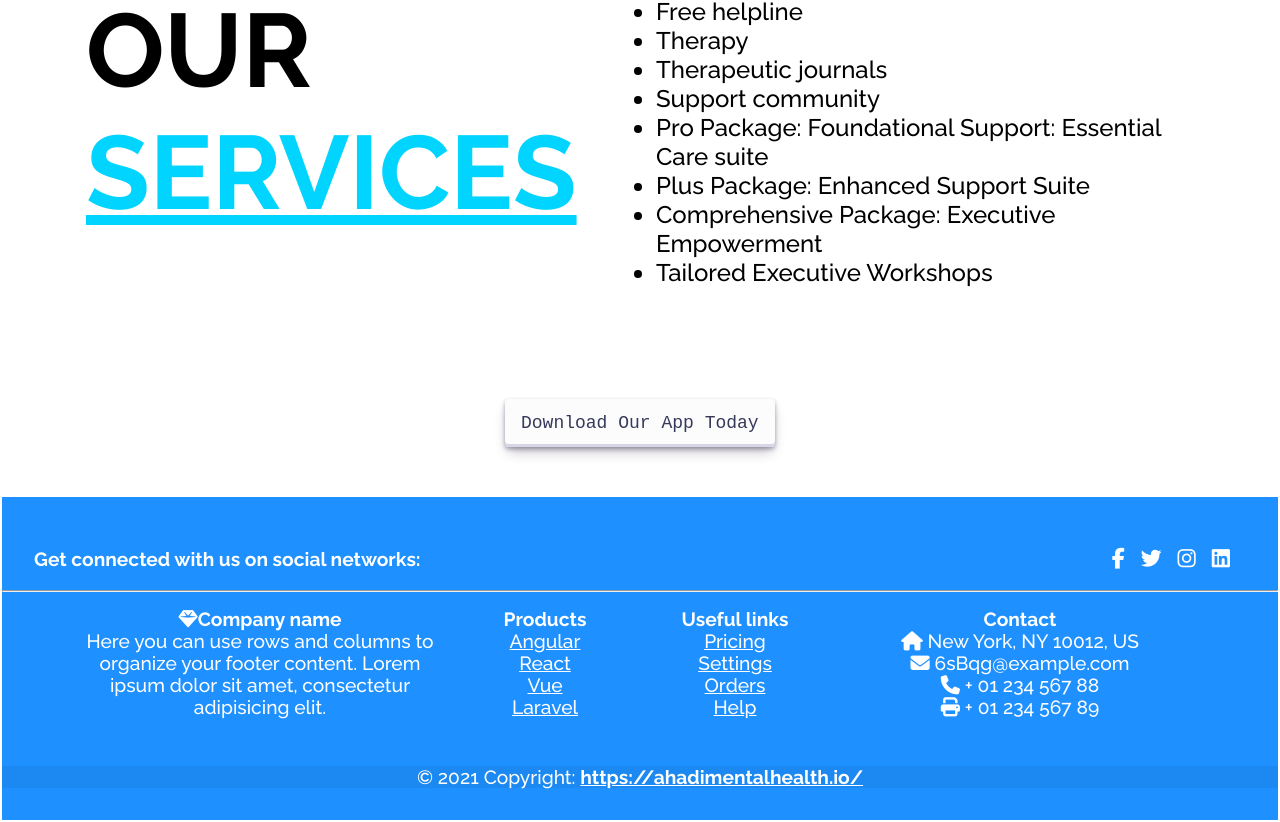
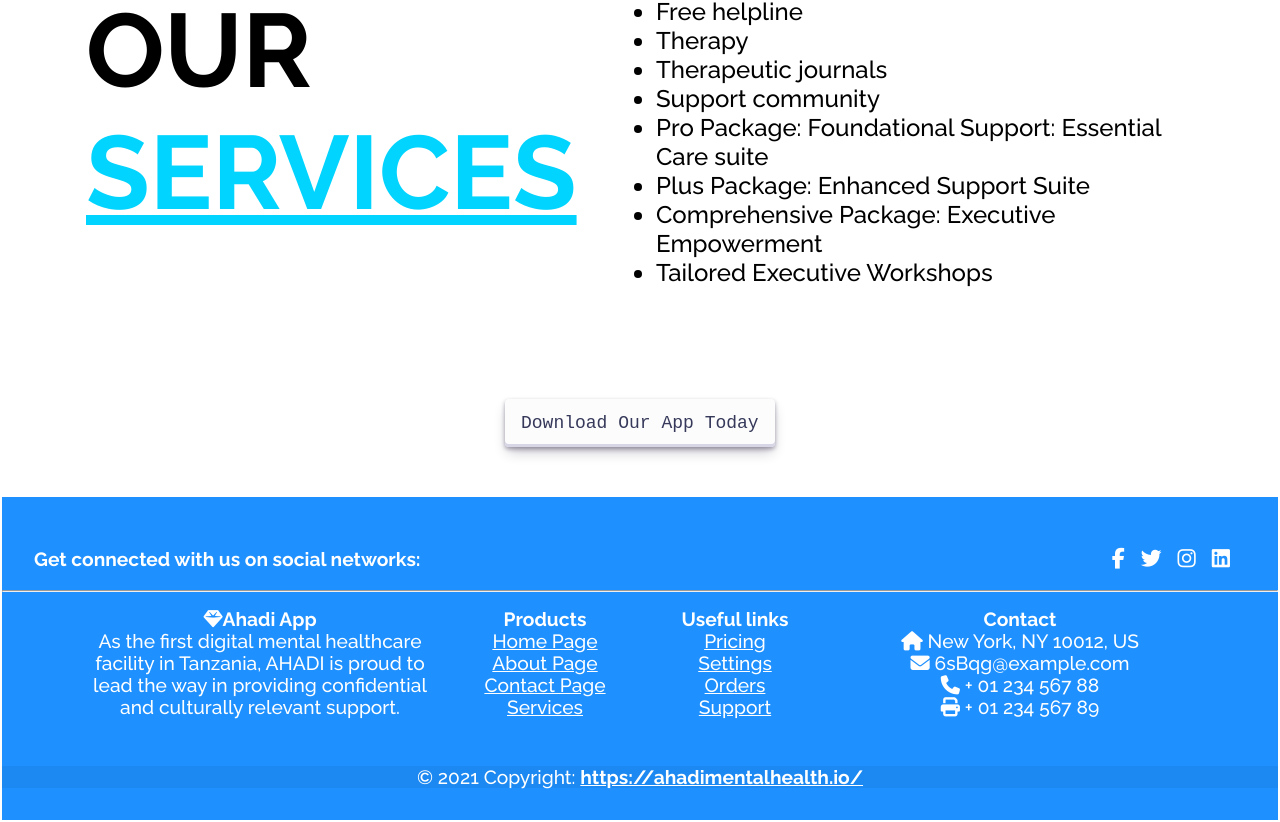
Before and after one commit to StephenBrooks714/ahadi_mental_health, a React (Vite) app: page / in a window 1280 px wide. Shown: the part 2566-3388 px from the top of the page. Built offline with nearby package versions, Linux system fonts and the light colour scheme.

Commit message:
Update Footer.jsx

```diff
--- a/src/layouts/Footer.jsx
+++ b/src/layouts/Footer.jsx
@@ -27,26 +27,25 @@ export default function Footer() {
                         <div className={"col-lg-4 mb-1"}>
                             <h6 className={"text-uppercase fw-bold mb-4"}>
                                 <i className={"fas fa-gem me-3"} />
-                                Company name
+                                Ahadi App
                             </h6>
                             <p>
-                                Here you can use rows and columns to organize your footer content. Lorem ipsum
-                                dolor sit amet, consectetur adipisicing elit.
+                               As the first digital mental healthcare facility in Tanzania, AHADI is proud to lead the way in providing confidential and culturally relevant support.
                             </p>
                         </div>
                         <div className={"col-lg-2 mb-2"}>
                             <h6 className={"text-uppercase fw-bold mb-4"}>Products</h6>
                             <p>
-                                <a href={"#!"} className={"text-reset"}>Angular</a>
+                                <a href={"/"} className={"text-reset"}>Home Page</a>
                             </p>
                             <p>
-                                <a href={"#!"} className={"text-reset"}>React</a>
+                                <a href={"/about"} className={"text-reset"}>About Page</a>
                             </p>
                             <p>
-                                <a href={"#!"} className={"text-reset"}>Vue</a>
+                                <a href={"/contact"} className={"text-reset"}>Contact Page</a>
                             </p>
                             <p>
-                                <a href={"#!"} className={"text-reset"}>Laravel</a>
+                                <a href={"/services"} className={"text-reset"}>Services</a>
                             </p>
                         </div>
                         <div className={"col-lg-2 mb-2"}>
@@ -61,7 +60,7 @@ export default function Footer() {
                                 <a href={"#!"} className={"text-reset"}>Orders</a>
                             </p>
                             <p>
-                                <a href={"#!"} className={"text-reset"}>Help</a>
+                                <a href={"#!"} className={"text-reset"}>Support</a>
                             </p>
                         </div>
                         <div className={"col-lg-4 mb-2"}>
```
